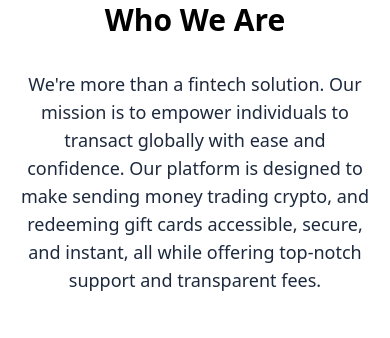
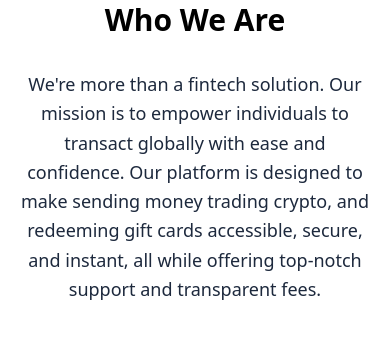
Before and after one commit to Nortey-Micheal/Emitly, a React (Vite) app: page / in a window 390 px wide. Shown: the part 2408-2746 px from the top of the page. Built offline with nearby package versions, Linux system fonts and the light colour scheme.

Commit message:
Update WhoWeAre component layout for improved responsiveness and spacing

```diff
--- a/src/components/whoweare.tsx
+++ b/src/components/whoweare.tsx
@@ -1,8 +1,8 @@
 export default function WhoWeAre() {
     return (
-        <div className="container text-center w-[90vw] py-[80px]">
+        <div className="max-w-[1200px] mx-auto text-center w-[90vw] pt-[80px] pb-[180px]">
             <h3 className="text-3xl font-bold mb-8">Who We Are</h3>
-            <p className="text-slate-800 text-lg lg:text-2xl">We're more than a fintech solution. Our mission is to empower individuals to transact globally with ease and confidence. Our platform is designed to make sending money trading crypto, and redeeming gift cards accessible, secure, and instant, all while offering top-notch support and transparent fees.</p>
+            <p className="text-slate-800 text-lg/relaxed lg:text-2xl/relaxed">We're more than a fintech solution. Our mission is to empower individuals to transact globally with ease and confidence. Our platform is designed to make sending money trading crypto, and redeeming gift cards accessible, secure, and instant, all while offering top-notch support and transparent fees.</p>
         </div>
     )
 }
```
